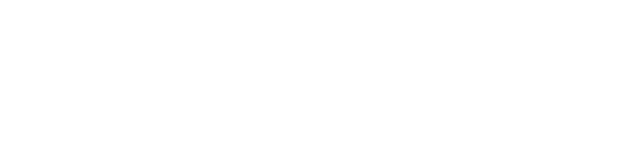
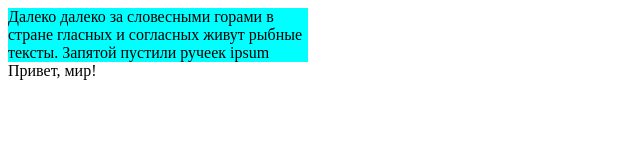
Before and after one commit to kompasvideo/SkillboxBaseHtml, a plain HTML site: page 03/3.10/index.html in a window 1280 px wide. Shown: the whole page, without its empty margins (0-640 px from the left). Drawn offline with Linux system fonts and the light colour scheme.

Commit message:
3.10-index

```diff
--- a/03/3.10/css/style.css
+++ b/03/3.10/css/style.css
@@ -0,0 +1,8 @@
+* {
+    box-sizing: border-box;
+}
+.block {
+    background-color: aqua;
+    display: block;
+    width: 300px;
+}
--- a/03/3.10/index.html
+++ b/03/3.10/index.html
@@ -8,6 +8,7 @@
         <link rel="stylesheet" href="css/style.css">
     </head>
     <body>
-
+        <span class="block">Далеко далеко за словесными горами в стране гласных и согласных живут рыбные тексты. Запятой пустили ручеек ipsum</span>
+        <span>Привет, мир!</span>
     </body>
 </html>
```
Also changed, not shown: 03/3.10/css/style2.css (added), 03/3.10/index2.html (added), 1 other file.
